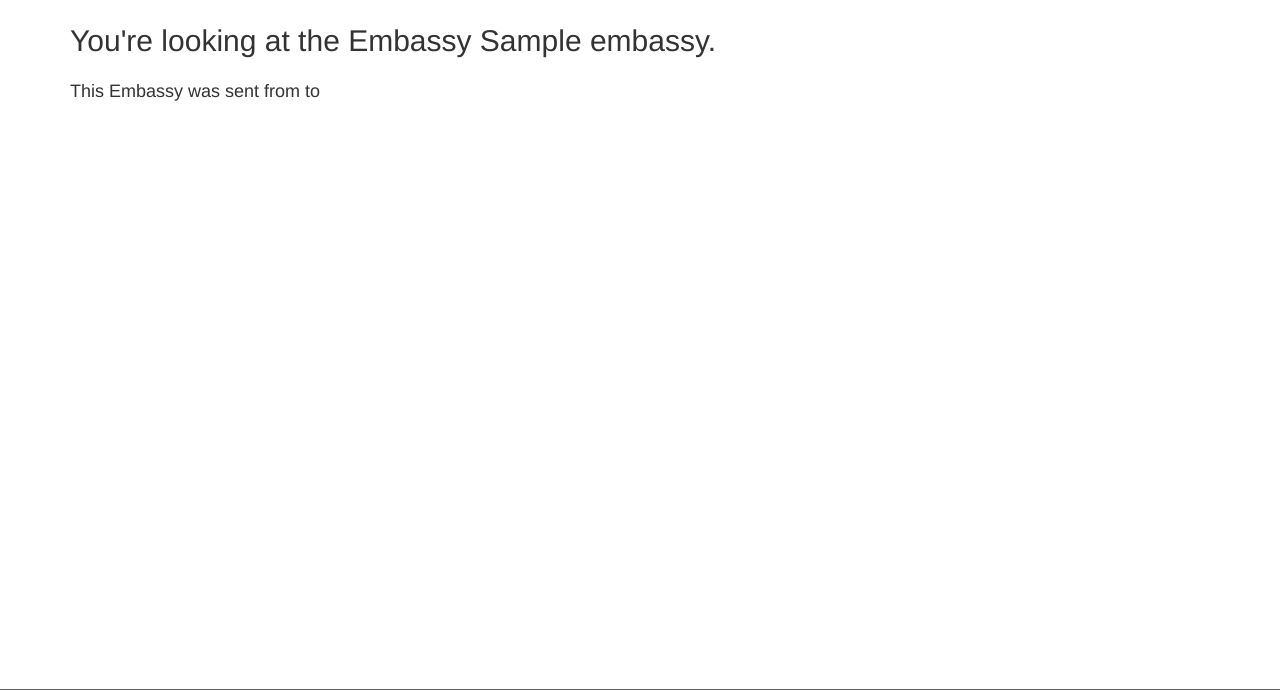
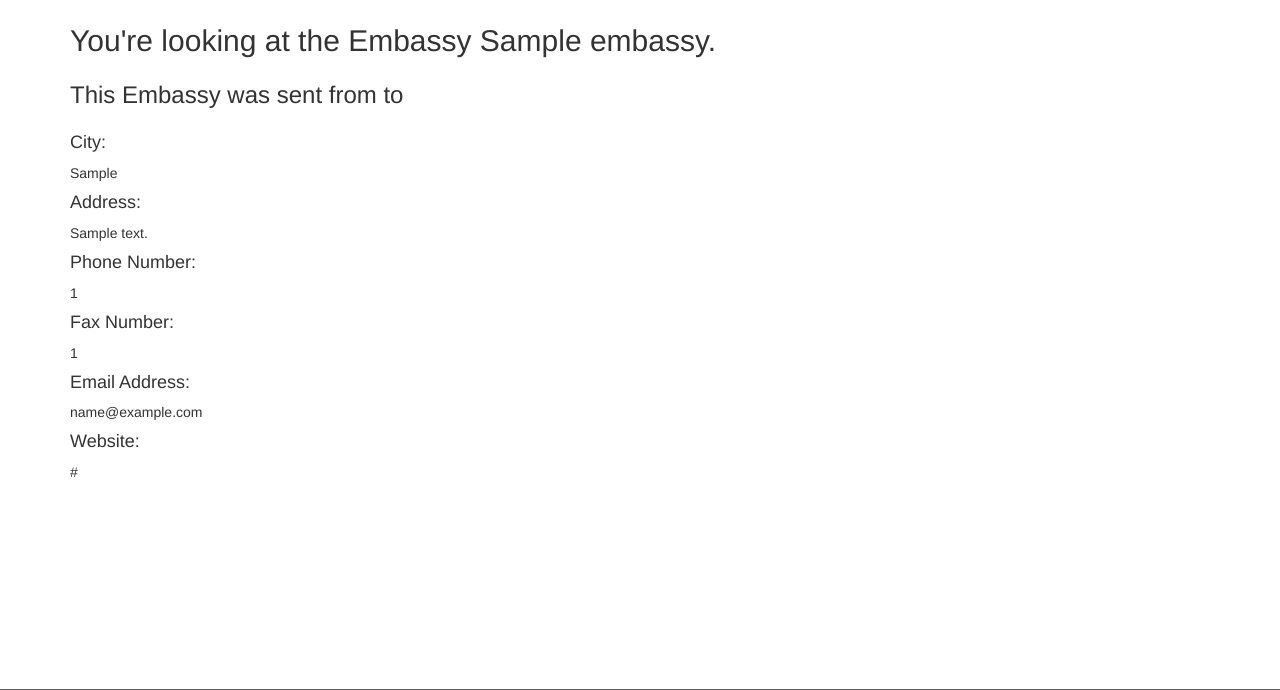
Before and after one commit to dretta/EmbassyEmergency, a Django app: page /1/ in a window 1280 px wide. Shown: the part 51-741 px from the top of the page. Run offline with Django 3.2, Linux system fonts and the light colour scheme; tables that the repository leaves empty hold one stand-in row (values such as "Sample post"); some libraries are stand-ins or nearby versions.

Commit message:
Added Embassy data to its info pages

```diff
--- a/finder/templates/finder/embassy_info.html
+++ b/finder/templates/finder/embassy_info.html
@@ -5,8 +5,31 @@
 
 <h2 class="title">You're looking at the Embassy {{ embassy }}.<h2>
 
-<h4 class="title">This Embassy was sent from
+<h3 class="title">This Embassy was sent from
 	<a href="{% url 'finder:country_info' embassy.government.code %}">{{ embassy.government }}</a>
 	to <a href="{% url 'finder:country_info' embassy.location.code %}">{{ embassy.location }}</a>
 </h4>
+
+
+	<h4>City:</h4>
+	<p>{{ embassy.city }}</p>
+	<h4>Address:</h4>
+	<p>{{ embassy.street_address }}</p>
+	<h4>Phone Number:</h4>
+	<p>{{ embassy.phone_number }}</p>
+{% if embassy.fax_number %}
+		<h4>Fax Number:</h4>
+		<p>{{ embassy.fax_number }}</p>
+{% endif %}
+{% if embassy.email_address %}
+		<h4>Email Address:</h4>
+		<p>{{ embassy.email_address }}</p>
+{% endif %}
+{% if embassy.website %}
+		<h4>Website:</h4>
+		<p>{{ embassy.website }}</p>
+{% endif %}
+
+
+
 {% endblock %}
```
